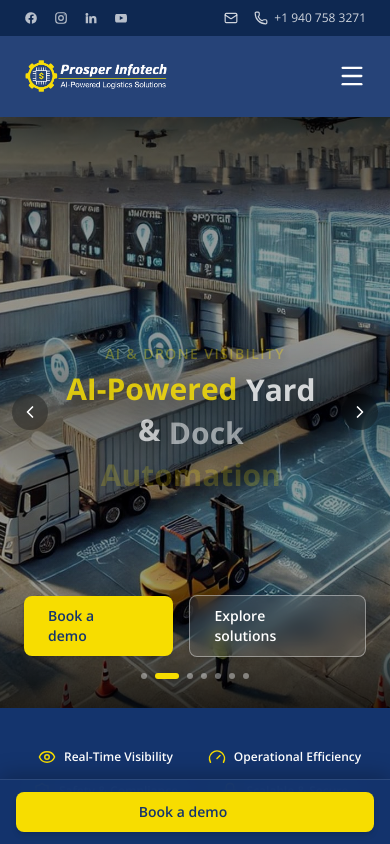
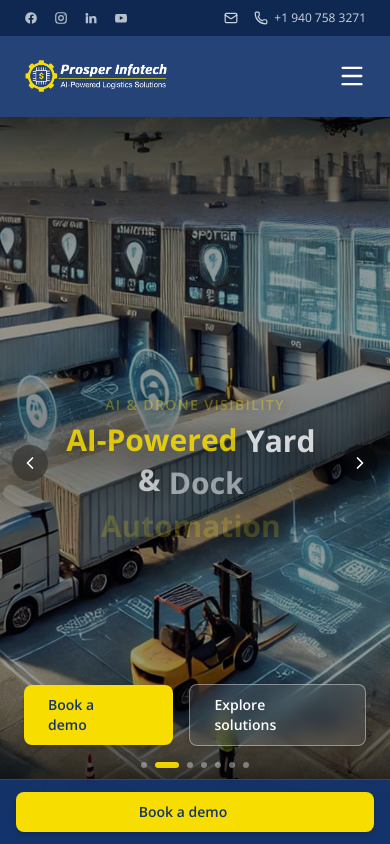
Before and after one commit to prosper-infotech/prosper, a React (Vite) app: page / in a window 390 px wide. Shown: the top 844 px of the page. Built offline with nearby package versions, Linux system fonts and the light colour scheme.

Commit message:
Increase mobile hero container height
Bumped from 70vh (480-640px bounds) to 82vh (560-760px bounds).
Desktop height is unchanged.

```diff
--- a/src/components/sections/Hero.jsx
+++ b/src/components/sections/Hero.jsx
@@ -93,7 +93,7 @@ export default function Hero() {
 
   return (
     <section
-      className="relative h-[70vh] min-h-[480px] max-h-[640px] lg:h-[560px] lg:min-h-0 lg:max-h-none overflow-hidden bg-navy"
+      className="relative h-[82vh] min-h-[560px] max-h-[760px] lg:h-[560px] lg:min-h-0 lg:max-h-none overflow-hidden bg-navy"
       onMouseEnter={() => setPaused(true)}
       onMouseLeave={() => setPaused(false)}
     >
```
